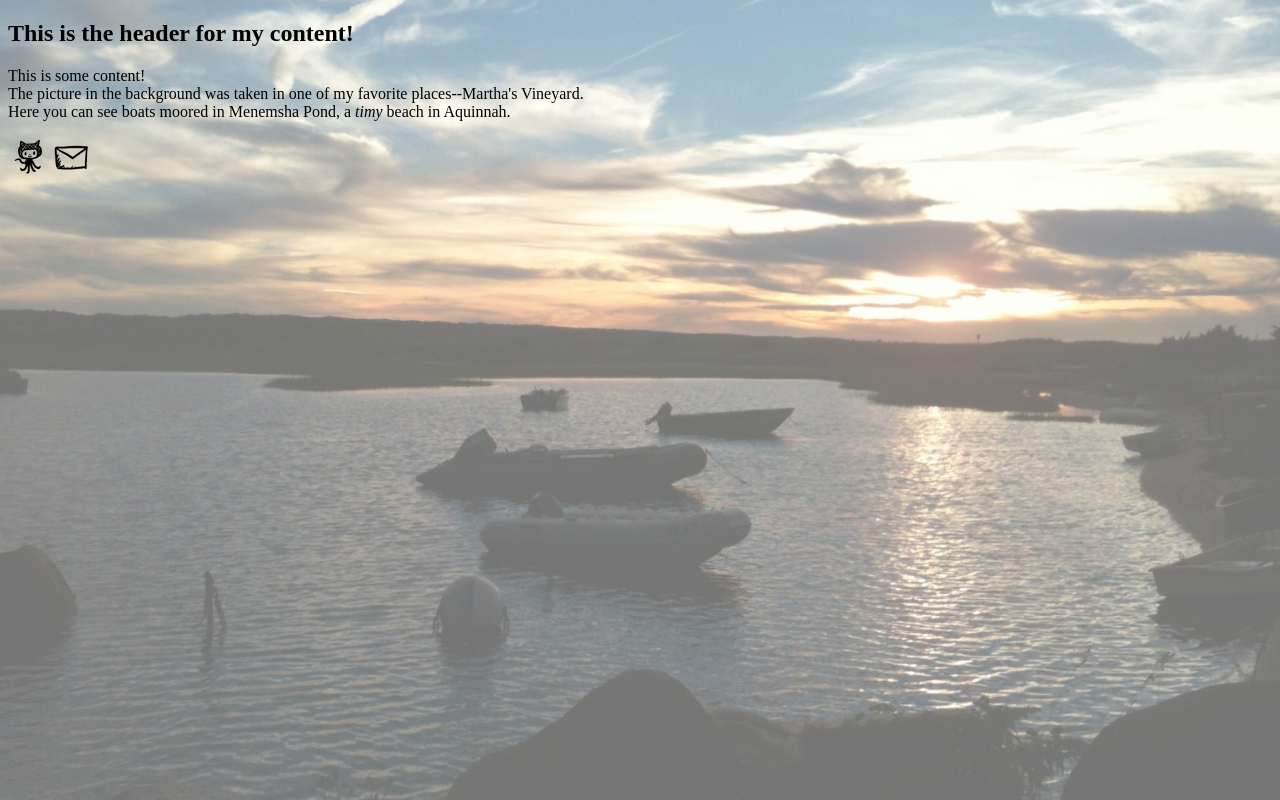
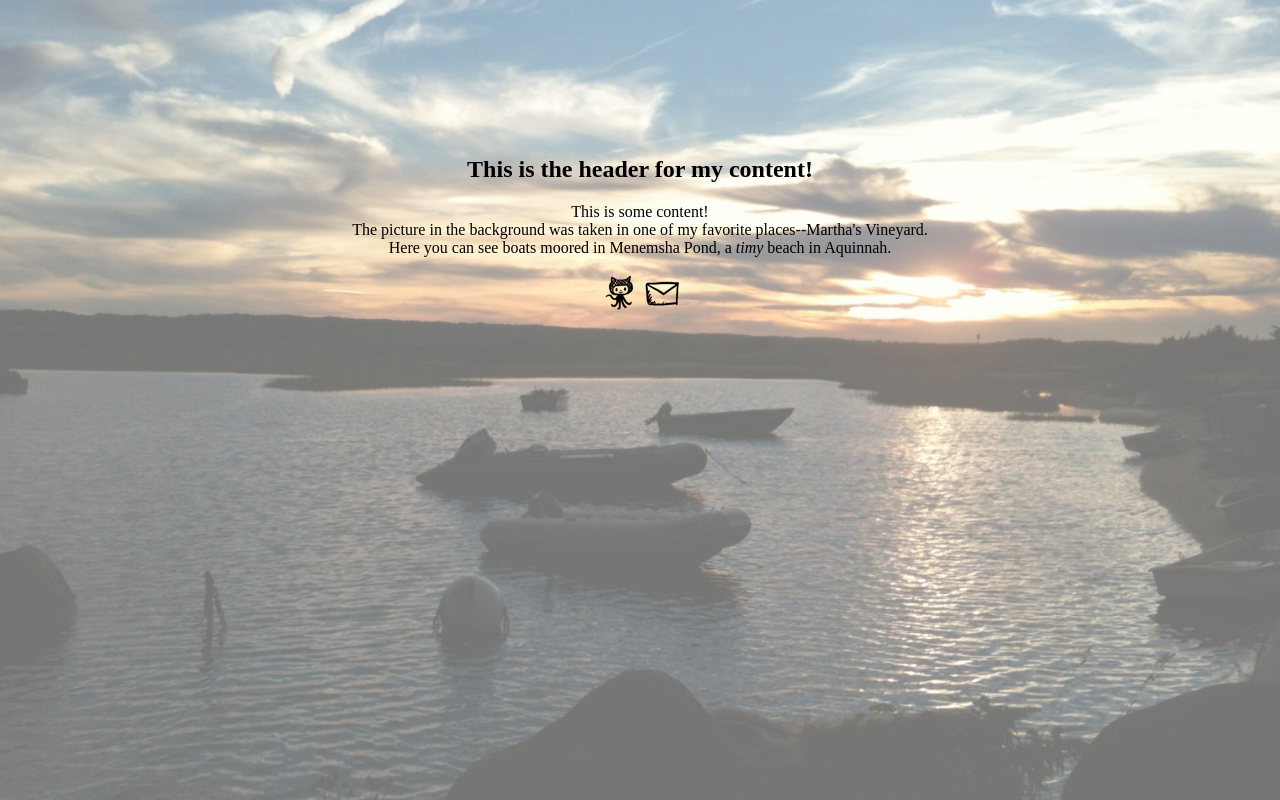
Before and after one commit to SherrySeibel/LTC_HTML_CSS, a plain HTML site: page index.html in a window 1280 px wide. Drawn offline with Linux system fonts and the light colour scheme.

Commit message:
Adding fomatting, placing icons at bottom of page

```diff
--- a/styles.css
+++ b/styles.css
@@ -1,5 +1,12 @@
 /* Trying to reposition the icons. So far... no lock */
-.#icons {
+body {
+	text-align: center;
+	padding-top: 10%
+
+}
+
+}
+.icons {
 	position: absolute;
 	border-top: center;
 	border-left: center;
```
